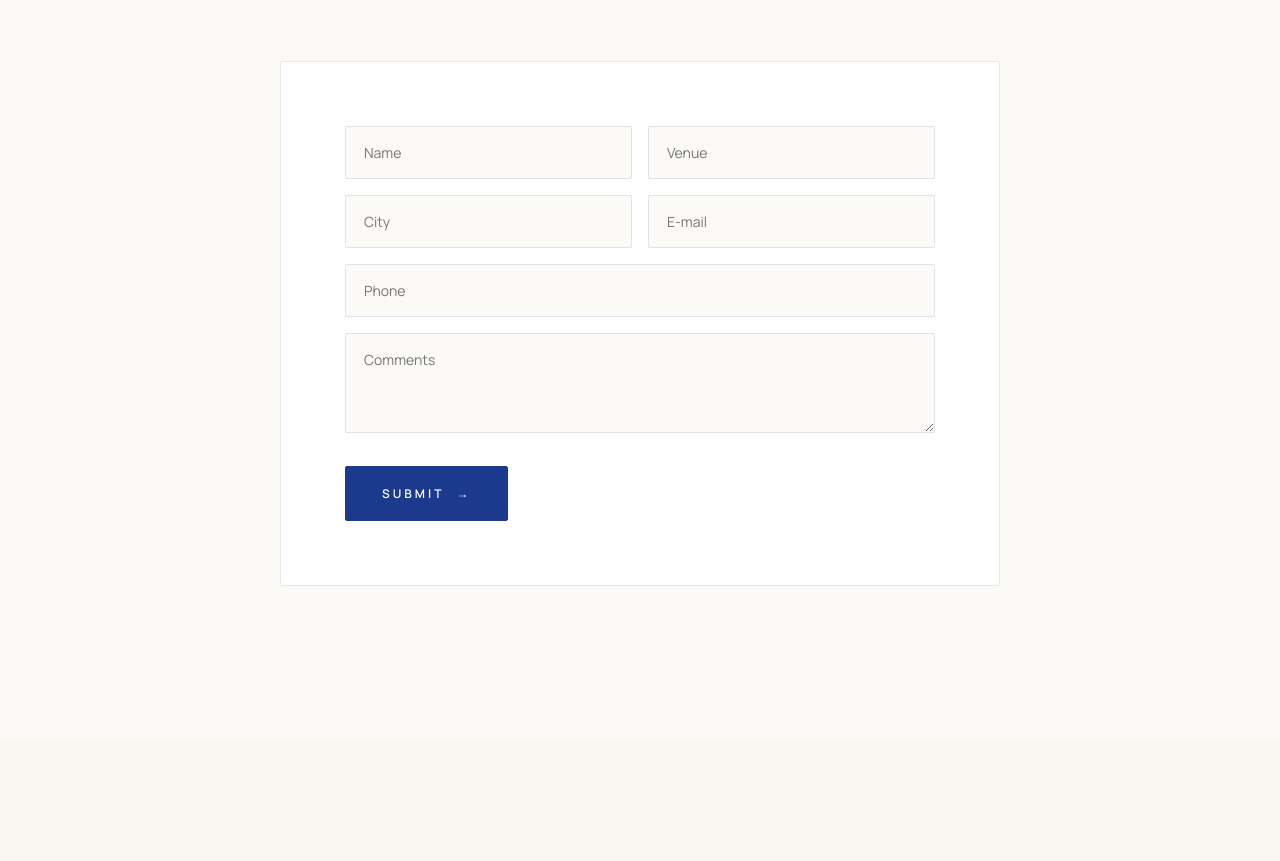
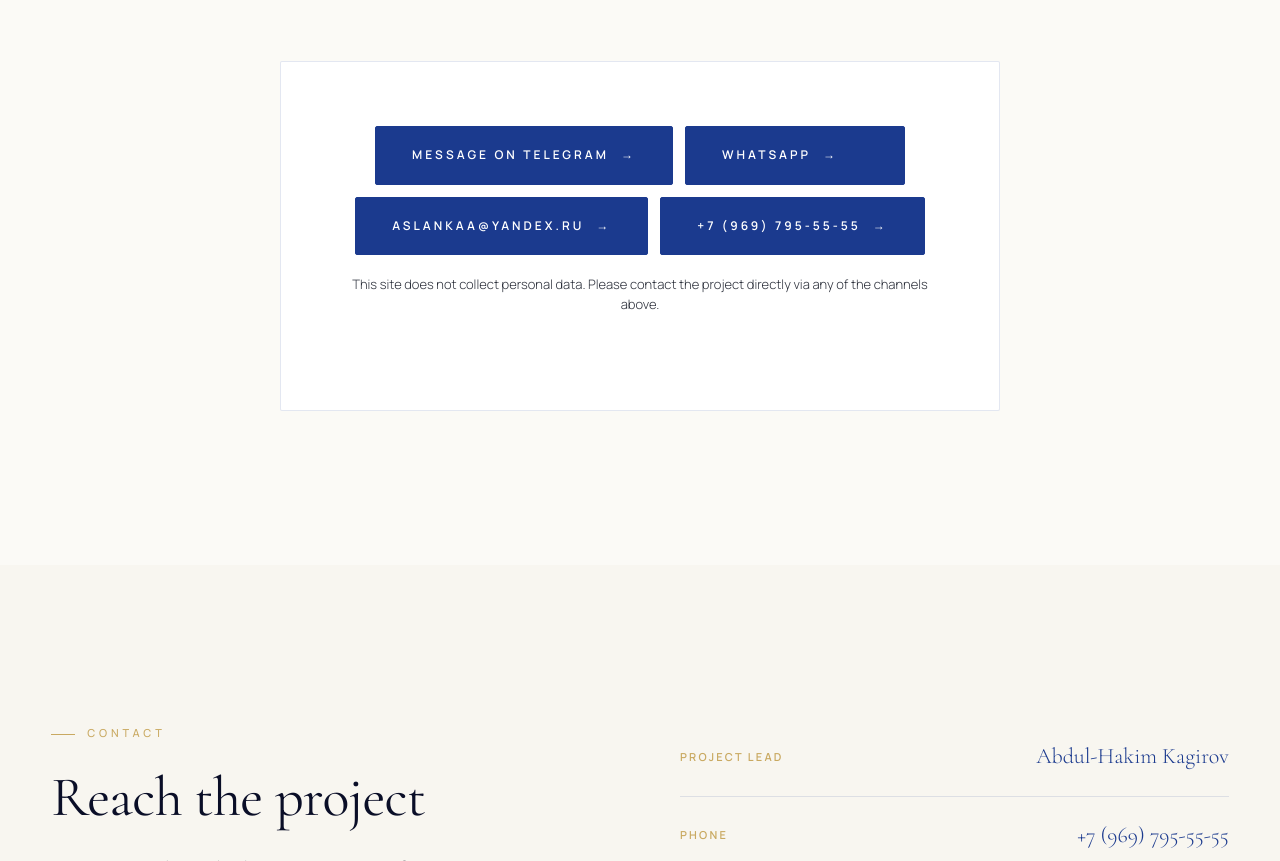
Before and after one commit to aslankaa1-droid/fabian-aslankaa-com, a plain HTML site: page index.html in a window 1280 px wide. Shown: the part 6583-7444 px from the top of the page. Drawn offline with nearby package versions, Linux system fonts and the light colour scheme.

Commit message:
Удалена форма сбора ПДн → mailto / tel / Telegram / WhatsApp + дисклеймер 152-ФЗ

```diff
--- a/assets/script.js
+++ b/assets/script.js
@@ -106,6 +106,11 @@ const T = {
     "partners.eyebrow": "HoReCa",
     "partners.h": "Стать партнёром бренда",
     "partners.lede": "Открываем приём заявок от ресторанов, отелей и сетей в Москве и Санкт-Петербурге на пилотный листинг с июля 2026 года.",
+    "partners.cta_tg": "Написать в Telegram",
+    "partners.cta_wa": "WhatsApp",
+    "partners.cta_email": "aslankaa@yandex.ru",
+    "partners.cta_tel": "+7 (969) 795-55-55",
+    "partners.cta_note": "Сайт не собирает персональных данных. Свяжитесь с проектом напрямую через любой из каналов выше.",
     "form.name": "Имя",
     "form.email": "E-mail",
     "form.venue": "Заведение",
@@ -189,6 +194,11 @@ const T = {
 
     "partners.eyebrow": "HoReCa", "partners.h": "Become a brand partner",
     "partners.lede": "We accept applications from restaurants, hotels and chains in Moscow and Saint Petersburg for the pilot listing starting July 2026.",
+    "partners.cta_tg": "Message on Telegram",
+    "partners.cta_wa": "WhatsApp",
+    "partners.cta_email": "aslankaa@yandex.ru",
+    "partners.cta_tel": "+7 (969) 795-55-55",
+    "partners.cta_note": "This site does not collect personal data. Please contact the project directly via any of the channels above.",
     "form.name": "Name", "form.email": "E-mail", "form.venue": "Venue",
     "form.city": "City", "form.phone": "Phone", "form.message": "Comments",
     "form.submit": "Submit",
@@ -269,6 +279,11 @@ const T = {
     "inv.html": "Ouvrir en ligne",
     "partners.eyebrow": "HoReCa", "partners.h": "Devenir partenaire",
     "partners.lede": "Nous acceptons les candidatures de restaurants, hôtels et chaînes à Moscou et Saint-Pétersbourg pour le listing pilote à partir de juillet 2026.",
+    "partners.cta_tg": "Écrire sur Telegram",
+    "partners.cta_wa": "WhatsApp",
+    "partners.cta_email": "aslankaa@yandex.ru",
+    "partners.cta_tel": "+7 (969) 795-55-55",
+    "partners.cta_note": "Ce site ne collecte aucune donnée personnelle. Veuillez contacter le projet directement via l'un des canaux ci-dessus.",
     "form.name": "Nom", "form.email": "E-mail", "form.venue": "Établissement",
     "form.city": "Ville", "form.phone": "Téléphone", "form.message": "Commentaires", "form.submit": "Envoyer",
     "contact.eyebrow": "Contact", "contact.h": "Joindre le projet",
@@ -346,6 +361,11 @@ const T = {
     "inv.html": "افتح عبر الإنترنت",
     "partners.eyebrow": "HoReCa", "partners.h": "كن شريكًا للعلامة",
     "partners.lede": "نقبل طلبات المطاعم والفنادق والسلاسل في موسكو وسانت بطرسبرغ لإدراج تجريبي ابتداءً من يوليو 2026.",
+    "partners.cta_tg": "راسلنا عبر تيليجرام",
+    "partners.cta_wa": "واتساب",
+    "partners.cta_email": "aslankaa@yandex.ru",
+    "partners.cta_tel": "+7 (969) 795-55-55",
+    "partners.cta_note": "هذا الموقع لا يجمع أي بيانات شخصية. يُرجى التواصل مع المشروع مباشرةً عبر إحدى القنوات أعلاه.",
     "form.name": "الاسم", "form.email": "البريد", "form.venue": "المؤسسة",
     "form.city": "المدينة", "form.phone": "الهاتف", "form.message": "تعليقات", "form.submit": "إرسال",
     "contact.eyebrow": "تواصل", "contact.h": "تواصل مع المشروع",
@@ -536,23 +556,7 @@ document.addEventListener("DOMContentLoaded", () => {
   }, { threshold: 0.12, rootMargin: "0px 0px -40px 0px" });
   document.querySelectorAll(".reveal").forEach(el => io.observe(el));
 
-  /* Forms */
-  document.querySelectorAll("form").forEach(f => {
-    f.addEventListener("submit", (e) => {
-      e.preventDefault();
-      const fd = new FormData(f);
-      const data = Object.fromEntries(fd.entries());
-      console.log("Form data:", data);
-      f.reset();
-      const btn = f.querySelector("button[type='submit']");
-      if (btn) {
-        const orig = btn.textContent;
-        btn.textContent = "✓";
-        btn.disabled = true;
-        setTimeout(() => { btn.textContent = orig; btn.disabled = false; }, 2200);
-      }
-    });
-  });
+  /* Forms — удалены: сайт не собирает ПДн, контакт идёт напрямую через mailto/tel/Telegram/WhatsApp */
 
   /* Cookie */
   const cb = document.getElementById("cookieBanner");
--- a/assets/style.css
+++ b/assets/style.css
@@ -880,6 +880,26 @@ h1, h2, h3, h4 { font-family: var(--f-display); font-weight: 400; letter-spacing
 }
 .form-card textarea { resize: vertical; min-height: 100px; margin-bottom: 24px; }
 
+/* === CONTACT-CARD (mailto / tel / Telegram / WhatsApp) === */
+.contact-card { text-align: center; }
+.contact-actions {
+  display: flex;
+  flex-wrap: wrap;
+  gap: 12px;
+  justify-content: center;
+  margin-bottom: 20px;
+}
+.contact-actions .btn { min-width: 220px; }
+.contact-disclaimer {
+  font-size: 13px;
+  color: var(--c-text-soft);
+  margin: 0;
+  line-height: 1.5;
+}
+@media (max-width: 720px) {
+  .contact-actions .btn { width: 100%; min-width: 0; }
+}
+
 /* === CONTACT === */
 .contact-grid {
   display: grid;
--- a/index.html
+++ b/index.html
@@ -348,19 +348,15 @@
       <h2 class="h-section" data-i18n="partners.h">Стать партнёром бренда</h2>
       <p class="lede" data-i18n="partners.lede">Открываем приём заявок от ресторанов, отелей и сетей в Москве и Санкт-Петербурге на пилотный листинг с июля 2026 года.</p>
     </div>
-    <form class="form-card reveal">
-      <div class="form-row">
-        <input type="text" name="name" required data-i18n-ph="form.name" placeholder="Имя">
-        <input type="text" name="venue" required data-i18n-ph="form.venue" placeholder="Заведение">
+    <div class="form-card reveal contact-card">
+      <div class="contact-actions">
+        <a class="btn" href="https://t.me/aslan_kaa" target="_blank" rel="noopener noreferrer" data-i18n="partners.cta_tg">Написать в Telegram</a>
+        <a class="btn" href="https://wa.me/79697955555" target="_blank" rel="noopener noreferrer" data-i18n="partners.cta_wa">WhatsApp</a>
+        <a class="btn" href="mailto:aslankaa@yandex.ru?subject=FABIAN%20%E2%80%94%20HoReCa" data-i18n="partners.cta_email">aslankaa@yandex.ru</a>
+        <a class="btn" href="tel:+79697955555" data-i18n="partners.cta_tel">+7 (969) 795-55-55</a>
       </div>
-      <div class="form-row">
-        <input type="text" name="city" data-i18n-ph="form.city" placeholder="Город">
-        <input type="email" name="email" required data-i18n-ph="form.email" placeholder="E-mail">
-      </div>
-      <input type="tel" name="phone" data-i18n-ph="form.phone" placeholder="Телефон" style="margin-bottom:16px">
-      <textarea name="message" rows="3" data-i18n-ph="form.message" placeholder="Комментарий"></textarea>
-      <button type="submit" class="btn" data-i18n="form.submit">Отправить заявку</button>
-    </form>
+      <p class="contact-disclaimer" data-i18n="partners.cta_note">Сайт не собирает персональных данных. Свяжитесь с проектом напрямую через любой из каналов выше.</p>
+    </div>
   </div>
 </section>
 
```
